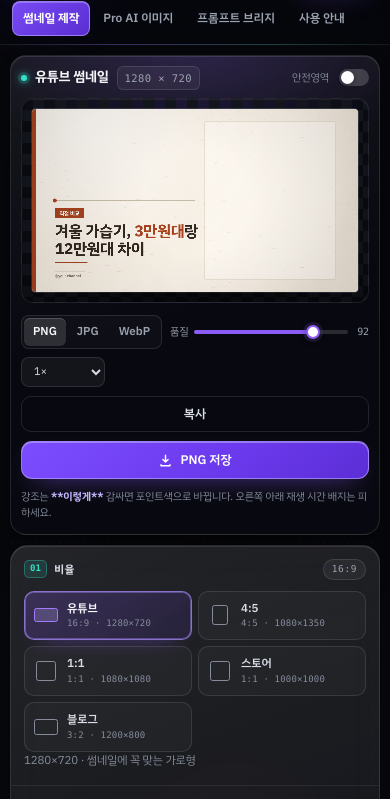
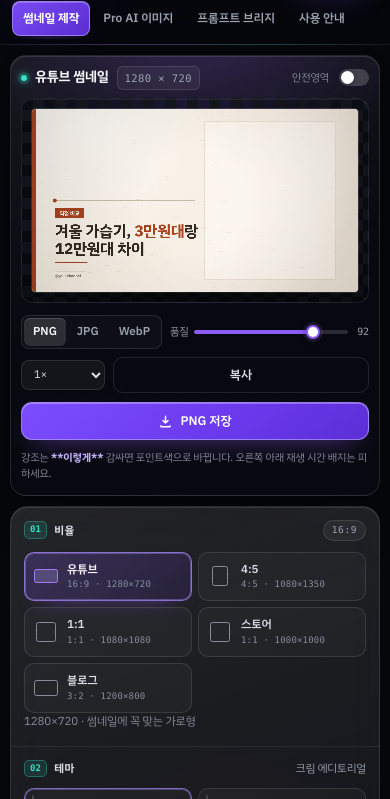
Before and after one commit to MarCJ81/ai-image-studio, a plain HTML site: page index.html in a window 390 px wide. Shown: the part 45-844 px from the top of the page. Drawn offline with Linux system fonts and the light colour scheme.

Commit message:
Polish mobile stage dock and tab pill clipping

```diff
--- a/index.html
+++ b/index.html
@@ -175,8 +175,8 @@
                 <option value="2">2× 고해상</option>
               </select>
             </label>
+            <button type="button" class="btn btn-ghost" id="copyImage" title="이미지를 클립보드로 복사">복사</button>
           </div>
-          <button type="button" class="btn btn-ghost" id="copyImage" title="이미지를 클립보드로 복사">복사</button>
           <button type="button" class="btn btn-primary" id="downloadBtn">
             <svg viewBox="0 0 20 20" width="15" height="15" aria-hidden="true"><path d="M10 3v9m0 0l-3.4-3.4M10 12l3.4-3.4M4 15.6V17h12v-1.4" stroke="currentColor" stroke-width="1.9" stroke-linecap="round" stroke-linejoin="round" fill="none"/></svg>
             <span id="downloadLabel">PNG 저장</span>
--- a/styles.css
+++ b/styles.css
@@ -260,7 +260,7 @@ html[data-theme="light"] * { scrollbar-color: rgba(12, 13, 15, .2) transparent;
   color: var(--ink-4); font-weight: 500; margin-top: 4px;
 }
 
-.tabs { display: flex; gap: 3px; flex: 1 1 auto; min-width: 0; overflow-x: auto; scrollbar-width: none; }
+.tabs { display: flex; gap: 3px; flex: 1 1 auto; min-width: 0; overflow-x: auto; scrollbar-width: none; padding: 3px 0; margin: -3px 0; }
 .tabs::-webkit-scrollbar { display: none; }
 .tab {
   position: relative; border: 1px solid transparent; background: transparent;
@@ -1004,6 +1004,9 @@ html[data-theme="light"] .toast {
   .dock-group { width: 100%; gap: 8px; padding: 0; }
   .inline-range { flex: 1 1 130px; min-width: 130px; }
   .stage-actions #copyImage { flex: 1 1 100px; }
+  .dock-group { justify-content: space-between; }
+  .dock-group .inline-select { flex: 0 0 auto; }
+  .dock-group #copyImage { flex: 1 1 100px; }
   .stage-actions .btn-primary { margin-left: 0; flex: 1 1 100%; }
   .pro-wrap { padding: 20px 12px 48px; }
   .page-head h1 { font-size: 22px; }
```
